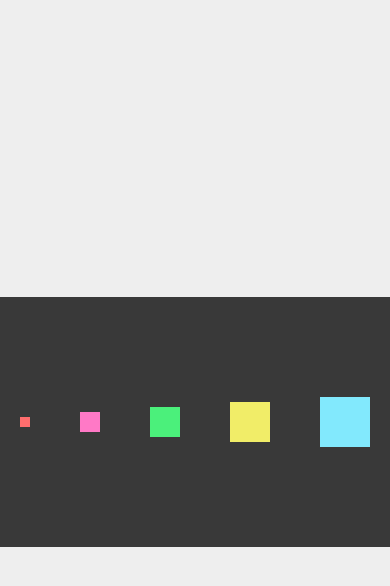
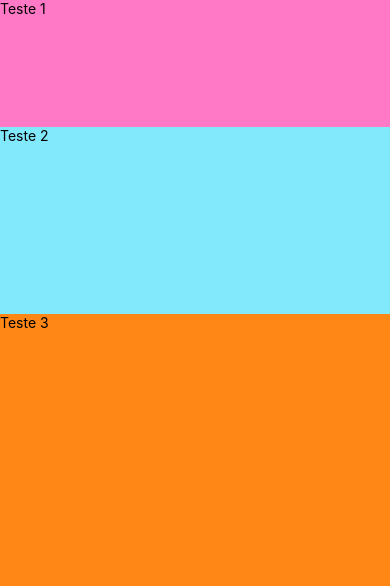
Before and after one commit to LauraaPaiva/expoStart, a React Native app in the folder AwesomeProject/: screen / in a window 390 px wide. Shown: the top 586 px of the page. Built offline with nearby package versions, Linux system fonts and the light colour scheme.

Commit message:
Trabalhando com flexgrow

```diff
--- a/AwesomeProject/App.js
+++ b/AwesomeProject/App.js
@@ -2,12 +2,12 @@ import { StatusBar } from "expo-status-bar";
 import { StyleSheet, Text, View, SafeAreaView } from "react-native";
 import React from "react";
 
-import FlexBoxV3 from "./src/components/Layout/FlexBoxV3";
+import FlexBoxV4 from "./src/components/Layout/FlexBoxV4";
 
 export default function App() {
   return (
     <SafeAreaView style={styles.container}>
-      <FlexBoxV3 />
+      <FlexBoxV4 />
     </SafeAreaView>
   );
 }
--- /dev/null
+++ b/AwesomeProject/src/components/Layout/FlexBoxV4.js
@@ -0,0 +1,36 @@
+import React from "react";
+import { View, Text } from "react-native";
+import estilo from "../estilo";
+
+import Quadrado from "./Quadrado";
+
+export default (props) => {
+  return (
+    <View style={estilo.flexV4}>
+      <View
+        style={{
+          backgroundColor: "#ff79c6",
+          height: "15%",
+        }}
+      >
+        <Text>Teste 1</Text>
+      </View>
+      <View
+        style={{
+          backgroundColor: "#82e9fd",
+          flexGrow: 1,
+        }}
+      >
+        <Text>Teste 2</Text>
+      </View>
+      <View
+        style={{
+          backgroundColor: "#ff8715",
+          flexGrow: 3,
+        }}
+      >
+        <Text>Teste 3</Text>
+      </View>
+    </View>
+  );
+};
--- a/AwesomeProject/src/components/estilo.js
+++ b/AwesomeProject/src/components/estilo.js
@@ -56,4 +56,9 @@ export default StyleSheet.create({
     padding: 20,
     backgroundColor: "#393939",
   },
+  flexV4: {
+    flexGrow: 1,
+    width: "100%",
+    backgroundColor: "#ccc",
+  },
 });
```
